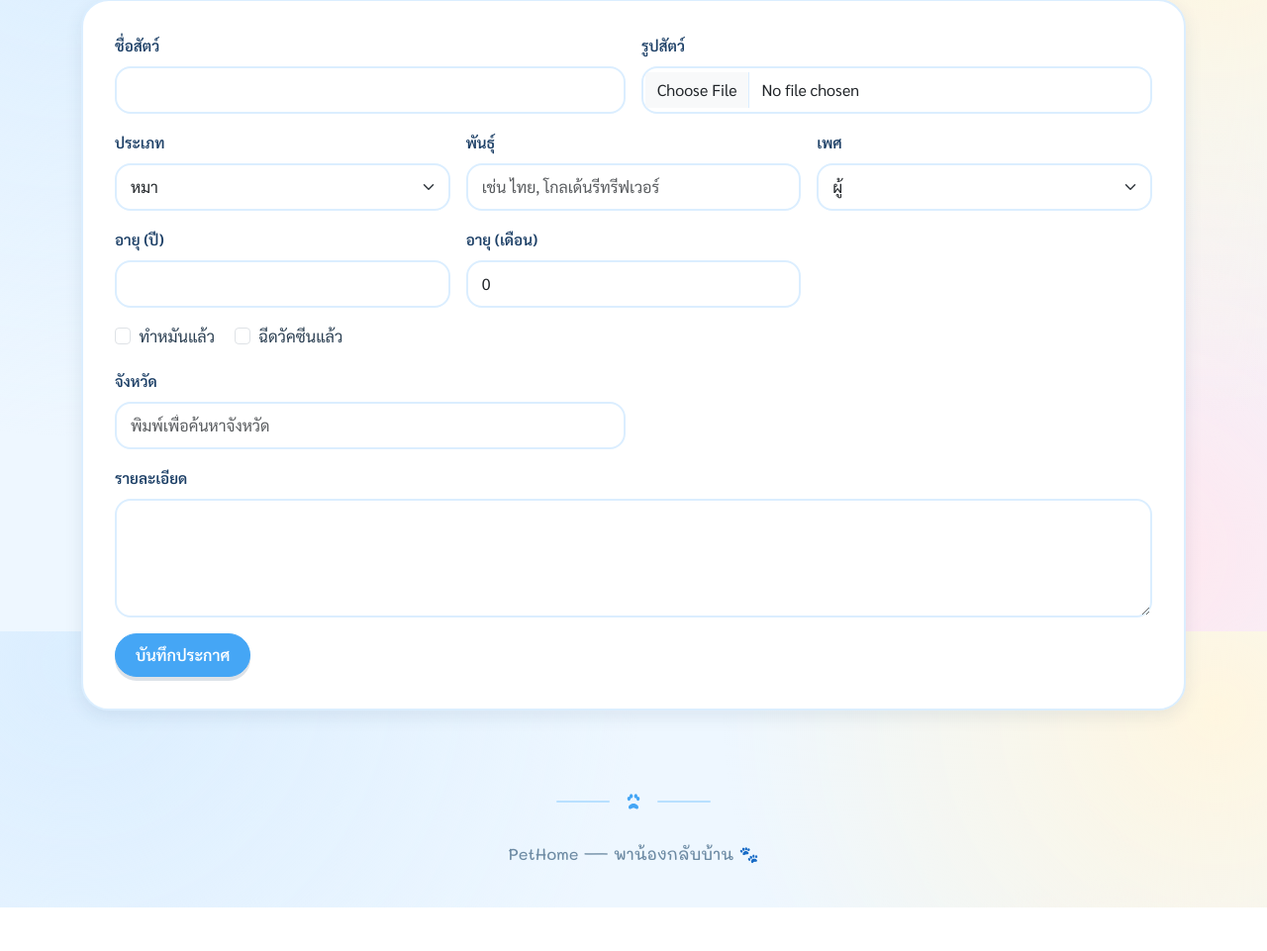
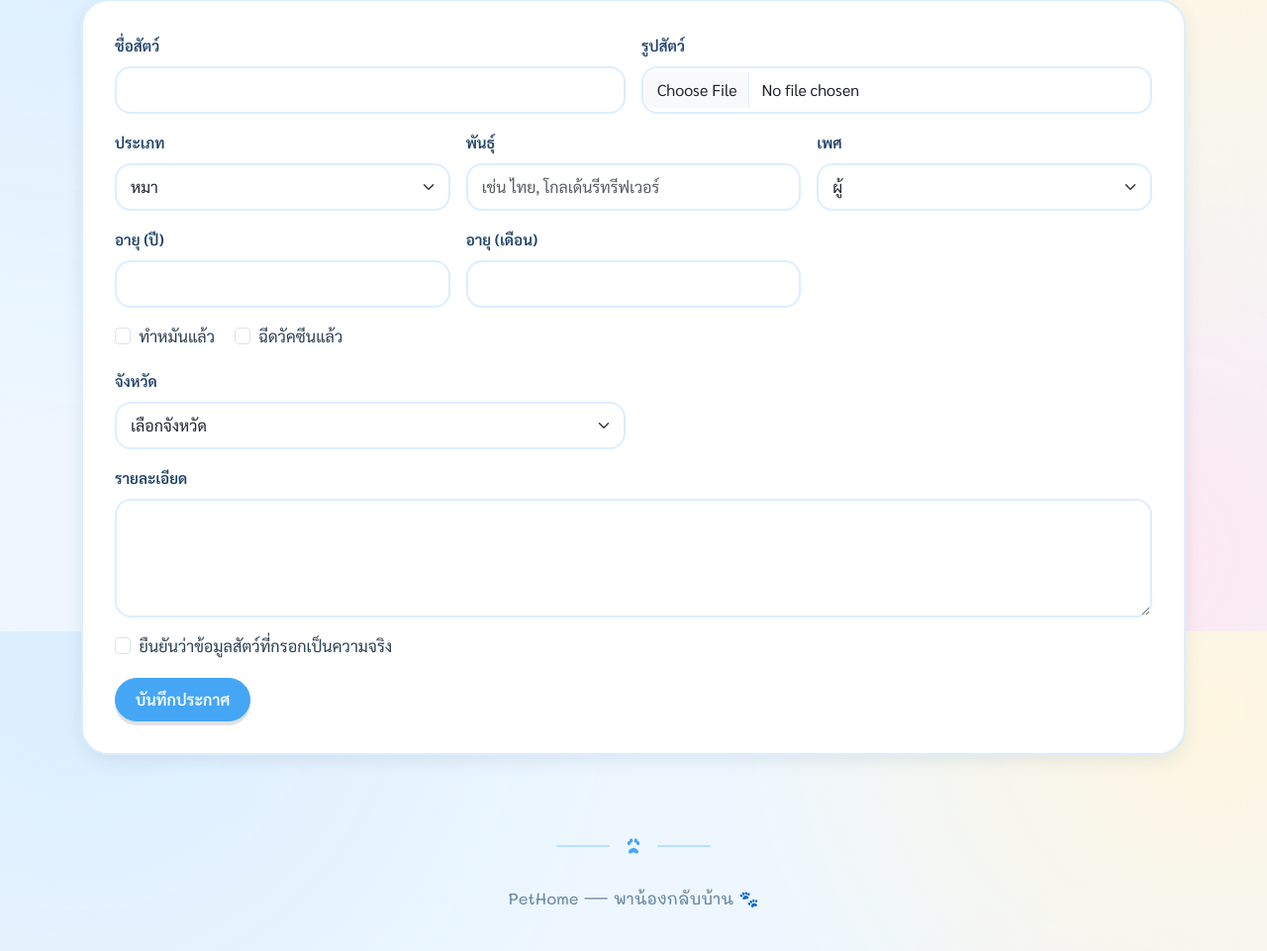
Before and after one commit to Hihellxc/Project-PetHome, a Flask app: page /add_pet in a window 1280 px wide. Shown: the part 162-1123 px from the top of the page at 99% size. Before the commit the page ends 1079 px from the top, so only its background shows below. Run offline with Flask 3, Linux system fonts and the light colour scheme; the visitor is signed in with stand-in values (Sample User, id 1); some libraries are stand-ins or nearby versions.

Commit message:
Enhance pet addition and editing forms with validation and improved input handling

```diff
--- a/backend/app.py
+++ b/backend/app.py
@@ -500,17 +500,43 @@ def test_email():
 @login_required
 def add_pet():
     if request.method == "POST":
-        name = request.form["name"]
-        pet_type = request.form["type"]
+        name = request.form.get("name", "").strip()
+        pet_type = request.form.get("type", "")
         breed = request.form.get("breed", "").strip() or None
-        gender = {"ผู้": "male", "เมีย": "female"}.get(request.form["gender"], "unknown")
-        age_years = int(request.form["age_years"])
-        age_months = int(request.form["age_months"])
+        gender_value = request.form.get("gender", "")
+        province = request.form.get("province", "").strip()
+        description = request.form.get("description", "").strip()
+
+        try:
+            age_years = int(request.form.get("age_years", "-1"))
+            age_months = int(request.form.get("age_months", "-1"))
+        except ValueError:
+            flash("กรุณากรอกอายุเป็นตัวเลขเท่านั้น")
+            return render_template("add_pet.html", provinces=THAI_PROVINCES)
+
+        if not 2 <= len(name) <= 100:
+            flash("ชื่อสัตว์ต้องมีความยาว 2-100 ตัวอักษร")
+            return render_template("add_pet.html", provinces=THAI_PROVINCES)
+        if pet_type not in {"หมา", "แมว"} or gender_value not in {"ผู้", "เมีย"}:
+            flash("กรุณาเลือกประเภทและเพศสัตว์ให้ถูกต้อง")
+            return render_template("add_pet.html", provinces=THAI_PROVINCES)
+        if age_years < 0 or age_years > 50 or not 0 <= age_months <= 11:
+            flash("กรุณากรอกอายุให้ถูกต้อง (ไม่เกิน 50 ปี และเดือนต้องอยู่ระหว่าง 0-11)")
+            return render_template("add_pet.html", provinces=THAI_PROVINCES)
+        if province not in THAI_PROVINCES:
+            flash("กรุณาเลือกจังหวัดจากรายการที่กำหนด")
+            return render_template("add_pet.html", provinces=THAI_PROVINCES)
+        if len(description) < 10 or len(description) > 2000:
+            flash("รายละเอียดต้องมีความยาว 10-2,000 ตัวอักษร")
+            return render_template("add_pet.html", provinces=THAI_PROVINCES)
+        if request.form.get("confirm_info") != "on":
+            flash("กรุณายืนยันว่าข้อมูลสัตว์เป็นความจริงก่อนบันทึก")
+            return render_template("add_pet.html", provinces=THAI_PROVINCES)
+
+        gender = {"ผู้": "male", "เมีย": "female"}[gender_value]
         age = age_years * 12 + age_months
-        province = request.form["province"]
         sterilization_status = 1 if request.form.get("sterilization_status") else 0
         vaccinated = 1 if request.form.get("vaccinated") else 0
-        description = request.form["description"]
 
         # จัดการไฟล์รูปภาพ
         # หมายเหตุ: ถ้าการบันทึกรูปเกิดปัญหา (เช่น โฟลเดอร์หาย, ไฟล์เสีย)
--- a/frontend/templates/add_pet.html
+++ b/frontend/templates/add_pet.html
@@ -10,7 +10,7 @@
 
     <div class="col-md-6">
       <label class="form-label">ชื่อสัตว์</label>
-      <input type="text" name="name" class="form-control" required>
+      <input type="text" name="name" class="form-control" minlength="2" maxlength="100" required>
     </div>
 
     <div class="col-md-6">
@@ -47,7 +47,7 @@
 
     <div class="col-md-4">
       <label class="form-label">อายุ (เดือน)</label>
-      <input type="number" name="age_months" class="form-control" min="0" max="11" value="0" required>
+      <input type="number" name="age_months" class="form-control" min="0" max="11" required>
     </div>
 
     <div class="col-12">
@@ -63,18 +63,24 @@
 
     <div class="col-md-6">
       <label class="form-label">จังหวัด</label>
-      <input type="text" name="province" class="form-control" list="provinceList"
-             placeholder="พิมพ์เพื่อค้นหาจังหวัด" autocomplete="off" required>
-      <datalist id="provinceList"> <!--ช่อง input นี้จะใช้รายการตัวเลือกจาก provinceList-->
+      <select name="province" class="form-select" required>
+        <option value="" selected disabled>เลือกจังหวัด</option>
         {% for p in provinces %}
-          <option value="{{ p }}">
+          <option value="{{ p }}">{{ p }}</option>
         {% endfor %}
-      </datalist>
+      </select>
     </div>
 
     <div class="col-12">
       <label class="form-label">รายละเอียด</label>
-      <textarea name="description" class="form-control" rows="4"></textarea>
+      <textarea name="description" class="form-control" rows="4" minlength="10" maxlength="2000" required></textarea>
+    </div>
+
+    <div class="col-12">
+      <div class="form-check">
+        <input class="form-check-input" type="checkbox" id="confirm_info" name="confirm_info" required>
+        <label class="form-check-label" for="confirm_info">ยืนยันว่าข้อมูลสัตว์ที่กรอกเป็นความจริง</label>
+      </div>
     </div>
 
     <div class="col-12">
--- a/frontend/templates/home.html
+++ b/frontend/templates/home.html
@@ -112,7 +112,7 @@
         <div class="mb-3">
           <span class="pet-tag">{{ '🐶' if pet.type == 'หมา' else '🐱' }} {{ pet.type }}</span>
           <span class="pet-tag">พันธุ์: {{ pet.breed or 'ไม่ระบุ' }}</span>
-          <span class="pet-tag">อายุ: {{ pet.age_years }} ปี {{ pet.age_remainder }} เดือน</span>
+          <span class="pet-tag">อายุ: {{ pet.age_years }} ปี{% if pet.age_remainder %} {{ pet.age_remainder }} เดือน{% endif %}</span>
           <span class="pet-tag">📍 {{ pet.province }}</span>
         </div>
         <a href="{{ url_for('pet_detail', pet_id=pet.pet_id) }}"
--- a/frontend/templates/my_pets.html
+++ b/frontend/templates/my_pets.html
@@ -33,7 +33,7 @@
       <td>{{ pet.name }}</td>
       <td>{{ pet.type }}</td>
       <td>{{ pet.breed or 'ไม่ระบุ' }}</td>
-      <td>{{ pet.age_years }} ปี {{ pet.age_remainder }} เดือน</td>
+      <td>{{ pet.age_years }} ปี{% if pet.age_remainder %} {{ pet.age_remainder }} เดือน{% endif %}</td>
       <td>{{ pet.province }}</td>
       <td>
         {% if pet.status == 'available' %}
--- a/frontend/templates/pet_detail.html
+++ b/frontend/templates/pet_detail.html
@@ -24,7 +24,7 @@
         <li class="list-group-item bg-transparent">ประเภท: {{ pet.type }}</li>
         <li class="list-group-item bg-transparent">พันธุ์: {{ pet.breed or 'ไม่ระบุ' }}</li>
         <li class="list-group-item bg-transparent">เพศ: {{ pet.gender }}</li>
-        <li class="list-group-item bg-transparent">อายุ: {{ pet.age_years }} ปี {{ pet.age_remainder }} เดือน</li>
+        <li class="list-group-item bg-transparent">อายุ: {{ pet.age_years }} ปี{% if pet.age_remainder %} {{ pet.age_remainder }} เดือน{% endif %}</li>
         <li class="list-group-item bg-transparent">จังหวัด: {{ pet.province }}</li>
         <li class="list-group-item bg-transparent">ทำหมัน: {{ 'ทำหมันแล้ว' if pet.sterilization_status else 'ยังไม่ได้ทำหมัน' }}</li>
         <li class="list-group-item bg-transparent">วัคซีน: {{ 'ฉีดวัคซีนแล้ว' if pet.vaccinated else 'ยังไม่ได้ฉีดวัคซีน' }}</li>
```
Also changed, not shown: frontend/templates/edit_pet.html (+3 -5 lines).
